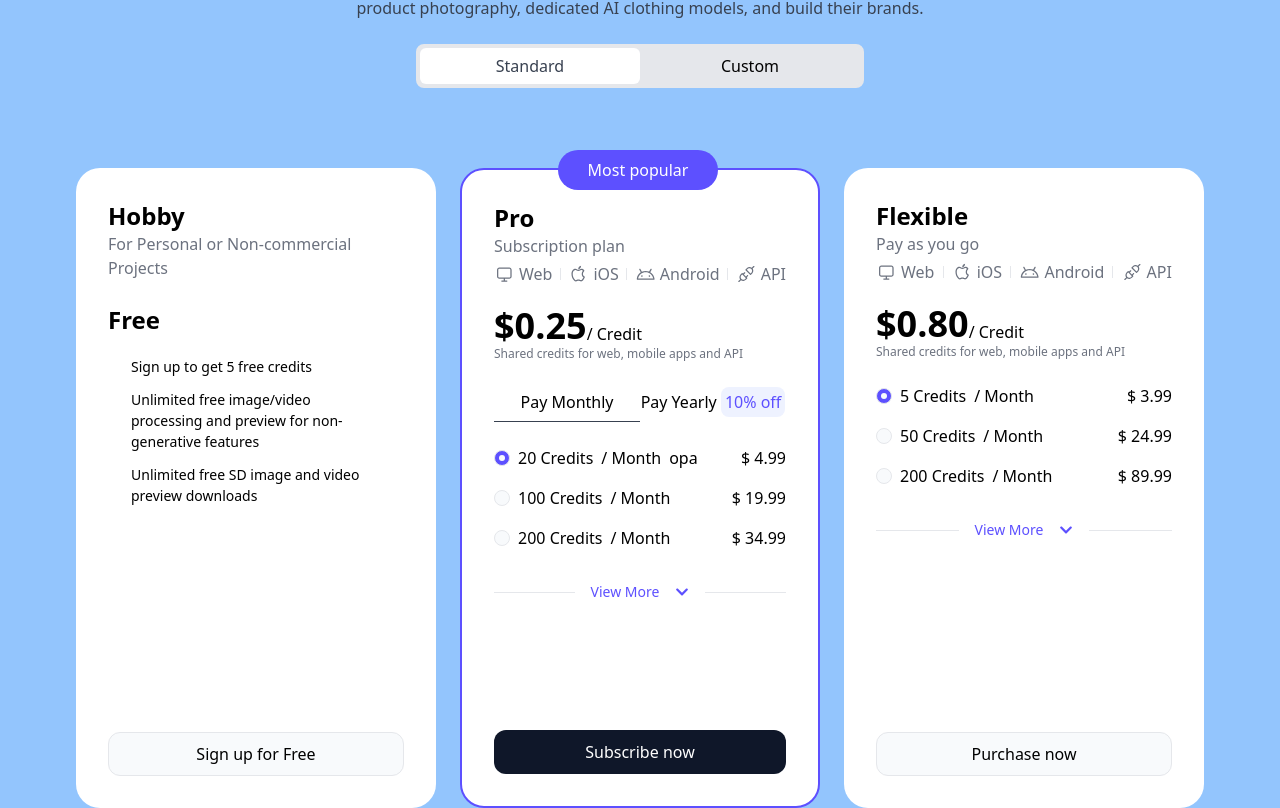
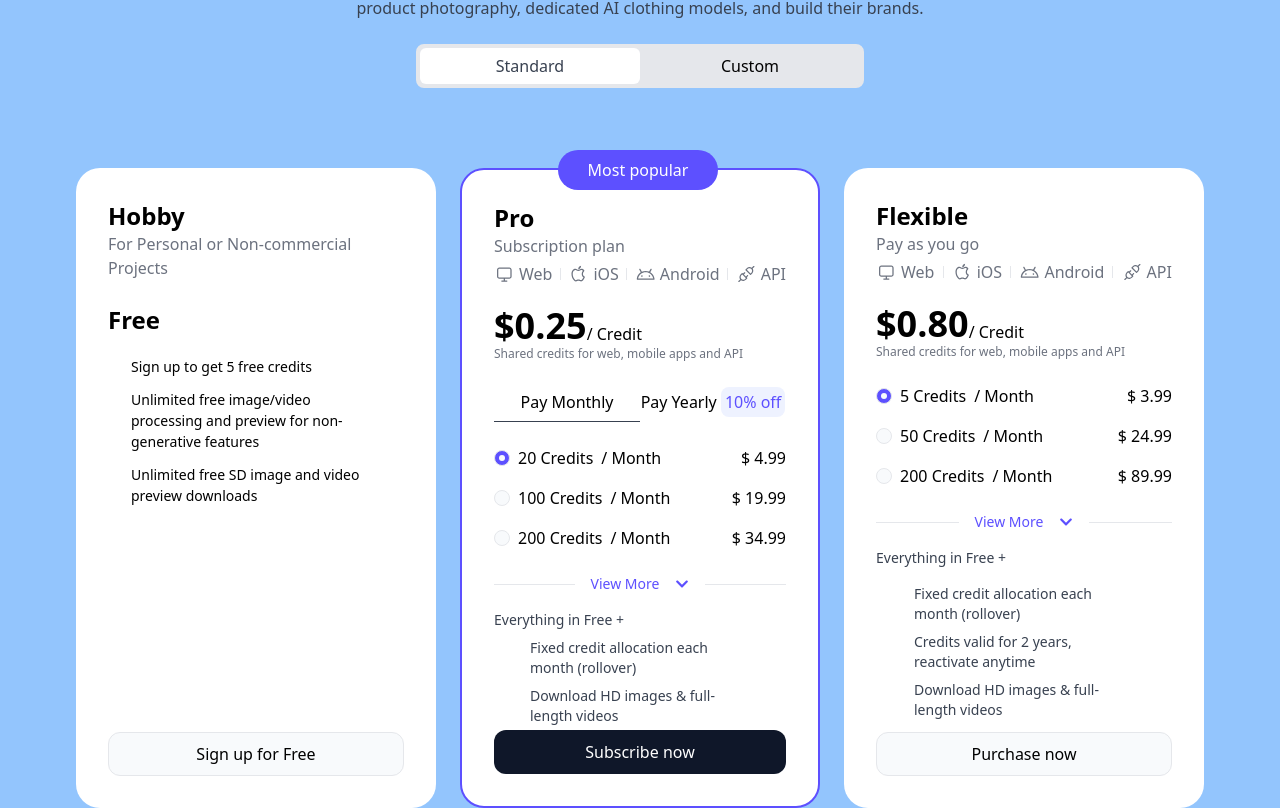
Before and after one commit to LuccasBenedetti/lp-modelia, a React (Vite) app: page /pricing in a window 1280 px wide. Shown: the part 328-1136 px from the top of the page. Built offline with nearby package versions, Linux system fonts and the light colour scheme.

Commit message:
finalizando cards

```diff
--- a/src/components/radios/ProRadio.tsx
+++ b/src/components/radios/ProRadio.tsx
@@ -42,7 +42,6 @@ export const ProRadio:React.FC = () => {
                         </button>
                         <span>{value.credits} Credits</span>
                         <span>/ Month</span>
-                        {selectedRadio === value.id && 'opa'}
                     </div>
                     <span>$ {value.price}</span>
                 </div>
--- a/src/pages/pricing.tsx
+++ b/src/pages/pricing.tsx
@@ -104,10 +104,22 @@ export const Pricing:React.FC = () => {
 
                         <ProRadio />
 
-                        <div className="flex w-full items-center justify-between mt-8 gap-4">
+                        <div className="flex w-full items-center justify-between mt-6 gap-4">
                             <div className="h-[1px] w-max bg-[#E5E7EB] flex-1"/>
                             <button className="flex text-sm items-center gap-4 text-[#5D50FF]"> View More <FaChevronDown /> </button>
                             <div className="h-[1px] w-max bg-[#E5E7EB] flex-1"/>
+                        </div>
+
+                        <span className="text-sm text-[#384150] mt-4">Everything in Free +</span>
+                        <div className="text-sm text-[#384150] mt-2 flex flex-col gap-2 mx-auto max-w-[220px]">
+                            <span>
+                                Fixed credit allocation each month
+                                (rollover)
+                            </span>
+                            <span>
+                                Download HD images & full-length
+                                videos
+                            </span>
                         </div>
 
                         <button className="mt-auto h-11 w-full bg-[#0F1729] text-white rounded-xl">Subscribe now</button>
@@ -148,10 +160,26 @@ export const Pricing:React.FC = () => {
 
                         <FlexibleRadio />
 
-                        <div className="flex w-full items-center justify-between mt-8 gap-4">
+                        <div className="flex w-full items-center justify-between mt-6 gap-4">
                             <div className="h-[1px] w-max bg-[#E5E7EB] flex-1"/>
                             <button className="flex text-sm items-center gap-4 text-[#5D50FF]"> View More <FaChevronDown /> </button>
                             <div className="h-[1px] w-max bg-[#E5E7EB] flex-1"/>
+                        </div>
+
+                        <span className="text-sm text-[#384150] mt-4">Everything in Free +</span>
+                        <div className="text-sm text-[#384150] mt-4 flex flex-col gap-2 mx-auto max-w-[220px]">
+                            <span>
+                                Fixed credit allocation each month
+                                (rollover)
+                            </span>
+                            <span>
+                                Credits valid for 2 years, reactivate
+                                anytime
+                            </span>
+                            <span>
+                                Download HD images & full-length
+                                videos
+                            </span>
                         </div>
 
                         <button className="mt-auto h-11 w-full bg-[#F8FAFC] border border-[#E5E7EB] rounded-xl">Purchase now</button>
```
